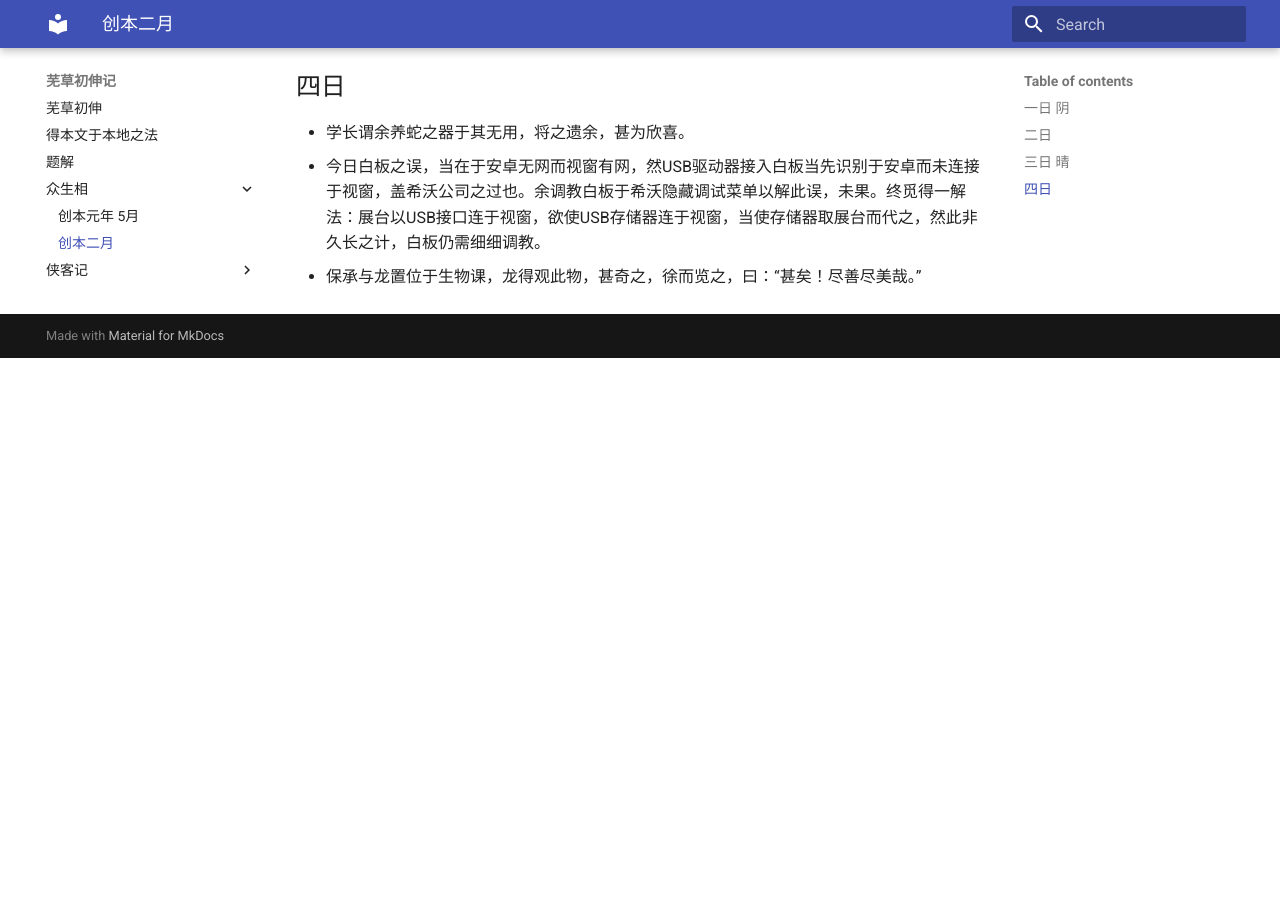
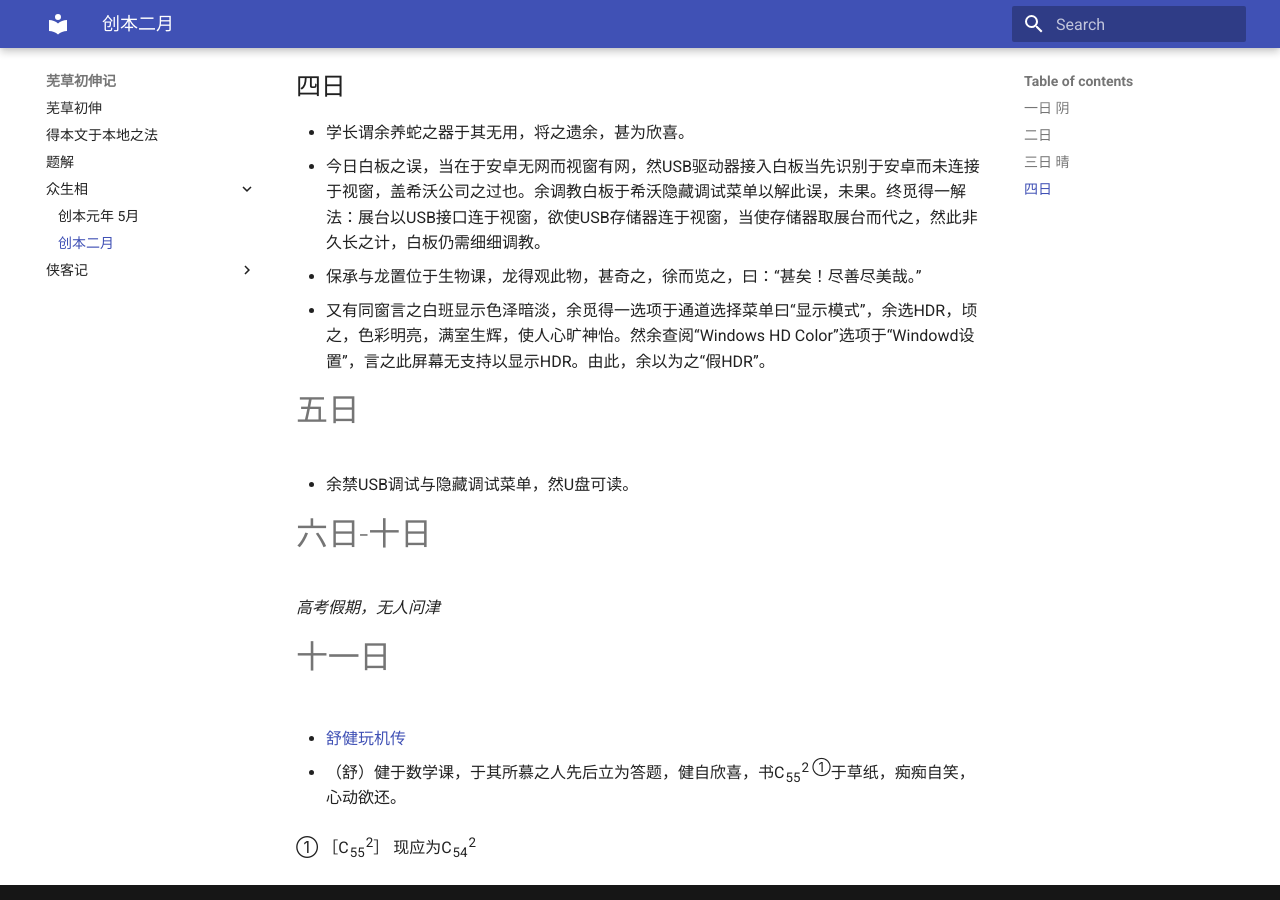
Before and after one commit to Yulljie/CattleEatsGrass, an MkDocs documentation site: the page built from docs/众生相/01.md, in a window 1280 px wide and 900 px high, scrolled down 1505 px. Built offline with MkDocs 1.6.1 and Material for MkDocs 9.7.7, drawn with Linux system fonts in a browser that asks for light colours; before the commit the page ends 1863 px from its top, so only the background shows below that.

Commit message:
update files

```diff
--- a/docs/众生相/01.md
+++ b/docs/众生相/01.md
@@ -42,3 +42,20 @@
 * 学长谓余养蛇之器于其无用，将之遗余，甚为欣喜。
 * 今日白板之误，当在于安卓无网而视窗有网，然USB驱动器接入白板当先识别于安卓而未连接于视窗，盖希沃公司之过也。余调教白板于希沃隐藏调试菜单以解此误，未果。终觅得一解法：展台以USB接口连于视窗，欲使USB存储器连于视窗，当使存储器取展台而代之，然此非久长之计，白板仍需细细调教。
 * 保承与龙置位于生物课，龙得观此物，甚奇之，徐而览之，曰：“甚矣！尽善尽美哉。”
+* 又有同窗言之白班显示色泽暗淡，余觅得一选项于通道选择菜单曰“显示模式”，余选HDR，顷之，色彩明亮，满室生辉，使人心旷神怡。然余查阅“Windows HD Color”选项于“Windowd设置”，言之此屏幕无支持以显示HDR。由此，余以为之“假HDR”。
+
+# 五日
+
+* 余禁USB调试与隐藏调试菜单，然U盘可读。
+
+# 六日-十日
+
+<i>高考假期，无人问津</i>
+
+# 十一日
+
+* [舒健玩机传](../侠客记/shujian_ph.md)
+
+* （舒）健于数学课，于其所慕之人先后立为答题，健自欣喜，书C<sub>55</sub><sup>2  ①</sup>于草纸，痴痴自笑，心动欲还。
+
+① ［C<sub>55</sub><sup>2</sup>］ 现应为C<sub>54</sub><sup>2</sup>
```
